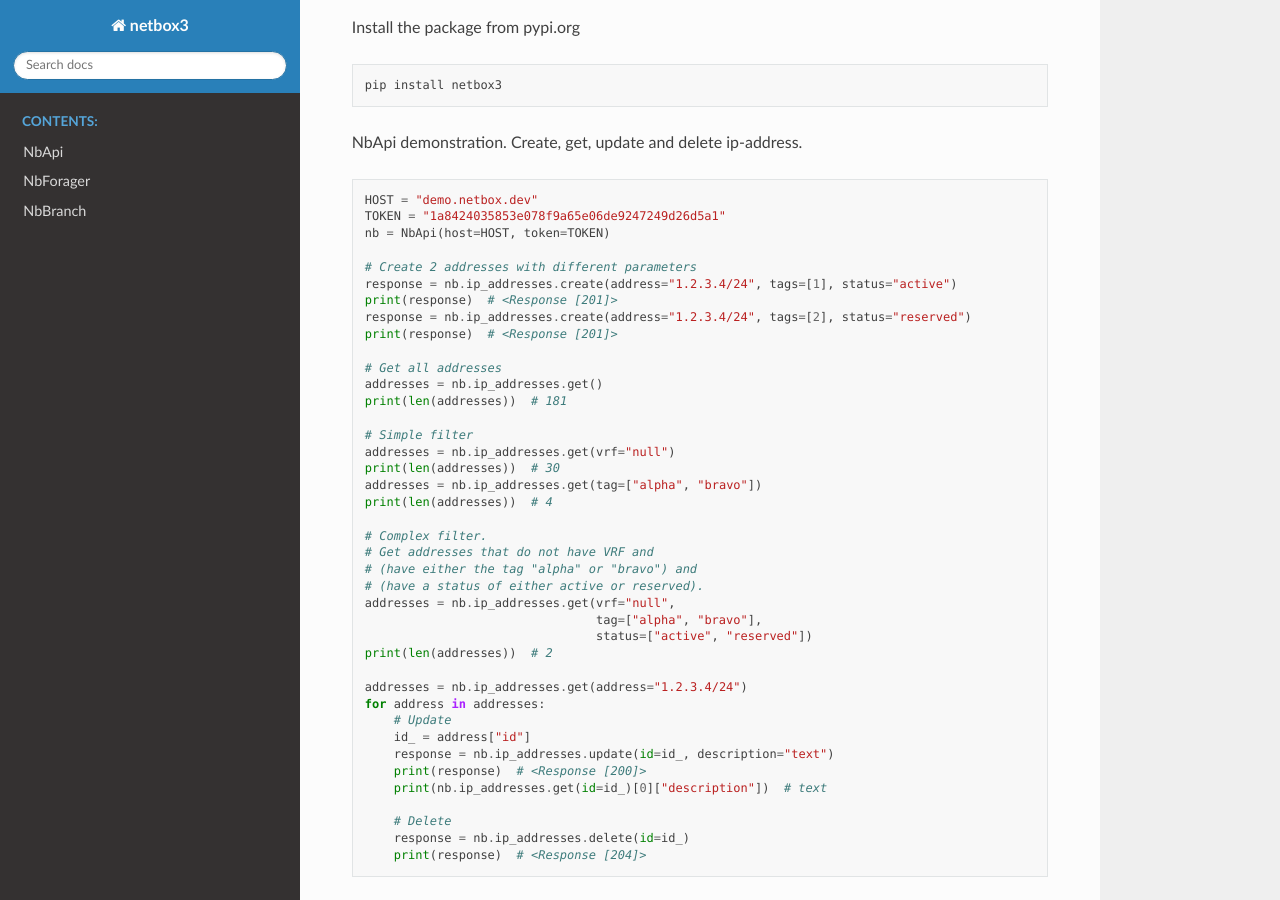
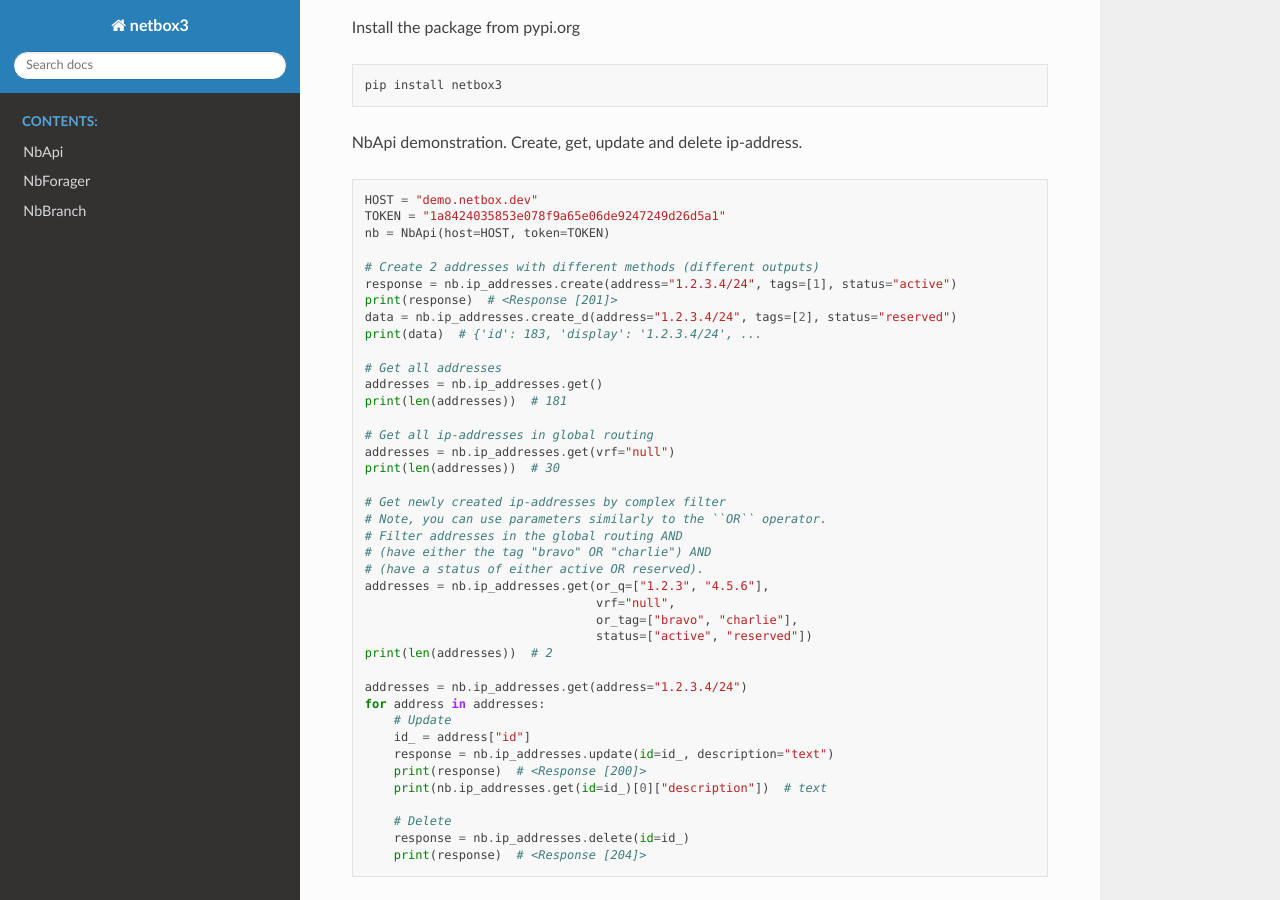
Before and after one commit to vladimirs-git/netbox3, a Sphinx documentation site: the page built from docs/index.rst, in a window 1280 px wide and 900 px high, scrolled down 970 px. Built offline with Sphinx 7.4.7 and the Read the Docs theme 2.0.0, drawn with Linux system fonts in a browser that asks for light colours; cross-references to code outside the pages are shown as plain code; some of the changed text lies outside the part shown.

```diff
--- a/docs/index.rst
+++ b/docs/index.rst
@@ -11,7 +11,8 @@ Overview
 ========
 
 
-**netbox3** comprises t\ :strike:`h`\ ree Python tools designed for working with Netbox using the REST API.
+**netbox3** comprises t\ :strike:`h`\ ree Python tools designed
+for working with `Netbox`_ using the REST API.
 Checked with Python >= 3.8, Netbox >= v3.6.
 
 - :ref:`NbApi` Request data from Netbox using filter parameters identical to those in the web interface filter form.
@@ -53,28 +54,28 @@ Create, get, update and delete ip-address.
     TOKEN = "1a8424035853e078f9a65e06de9247249d26d5a1"
     nb = NbApi(host=HOST, token=TOKEN)
 
-    # Create 2 addresses with different parameters
+    # Create 2 addresses with different methods (different outputs)
     response = nb.ip_addresses.create(address="1.2.3.4/24", tags=[1], status="active")
     print(response)  # <Response [201]>
-    response = nb.ip_addresses.create(address="1.2.3.4/24", tags=[2], status="reserved")
-    print(response)  # <Response [201]>
+    data = nb.ip_addresses.create_d(address="1.2.3.4/24", tags=[2], status="reserved")
+    print(data)  # {'id': 183, 'display': '1.2.3.4/24', ...
 
     # Get all addresses
     addresses = nb.ip_addresses.get()
     print(len(addresses))  # 181
 
-    # Simple filter
+    # Get all ip-addresses in global routing
     addresses = nb.ip_addresses.get(vrf="null")
     print(len(addresses))  # 30
-    addresses = nb.ip_addresses.get(tag=["alpha", "bravo"])
-    print(len(addresses))  # 4
 
-    # Complex filter.
-    # Get addresses that do not have VRF and
-    # (have either the tag "alpha" or "bravo") and
-    # (have a status of either active or reserved).
-    addresses = nb.ip_addresses.get(vrf="null",
-                                    tag=["alpha", "bravo"],
+    # Get newly created ip-addresses by complex filter
+    # Note, you can use parameters similarly to the ``OR`` operator.
+    # Filter addresses in the global routing AND
+    # (have either the tag "bravo" OR "charlie") AND
+    # (have a status of either active OR reserved).
+    addresses = nb.ip_addresses.get(or_q=["1.2.3", "4.5.6"],
+                                    vrf="null",
+                                    or_tag=["bravo", "charlie"],
                                     status=["active", "reserved"])
     print(len(addresses))  # 2
 
```
Also changed, not shown: other parts of docs/index.rst (+3 -3 lines), README.rst (+23 -37 lines), 1 other file.
